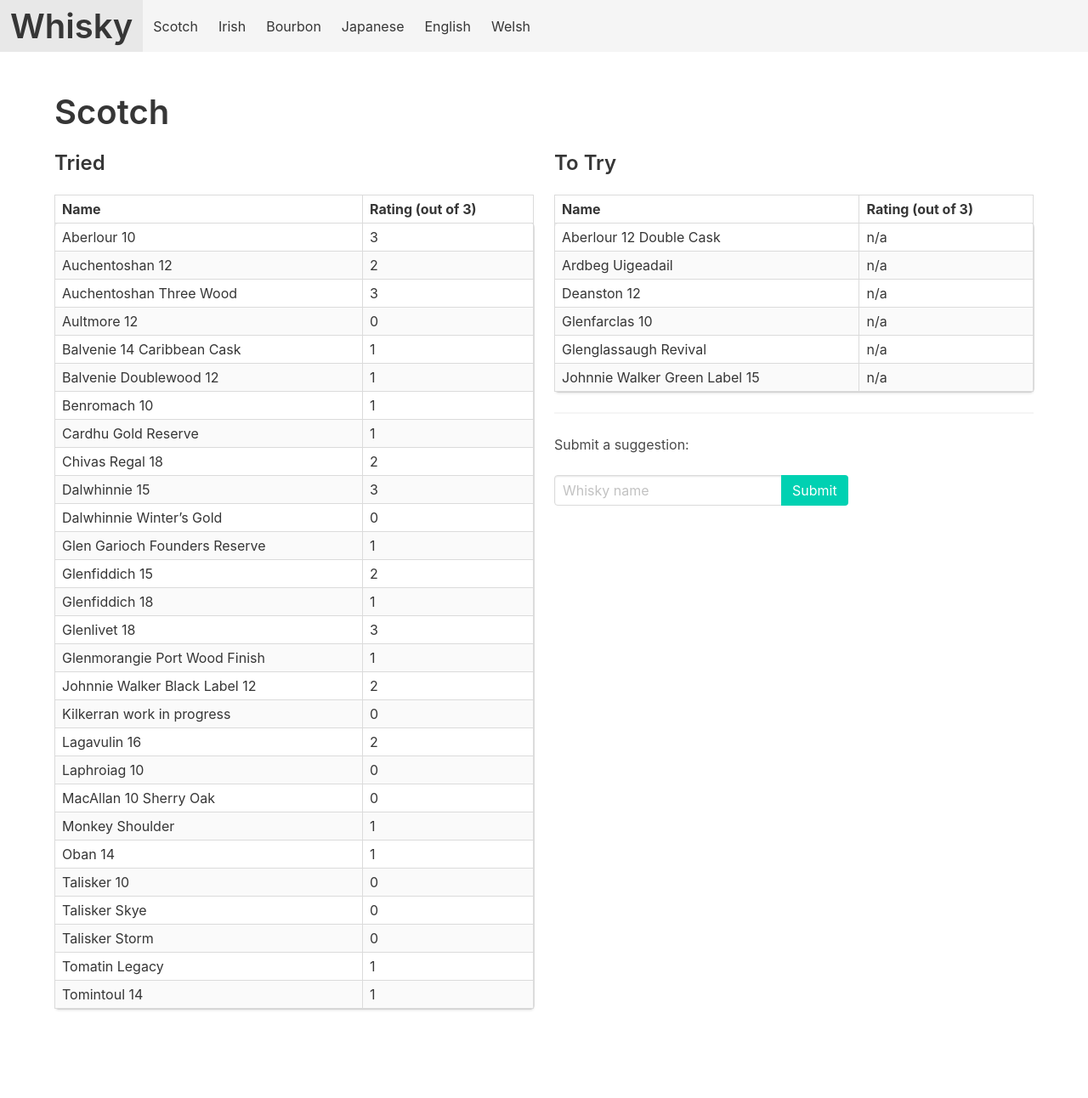
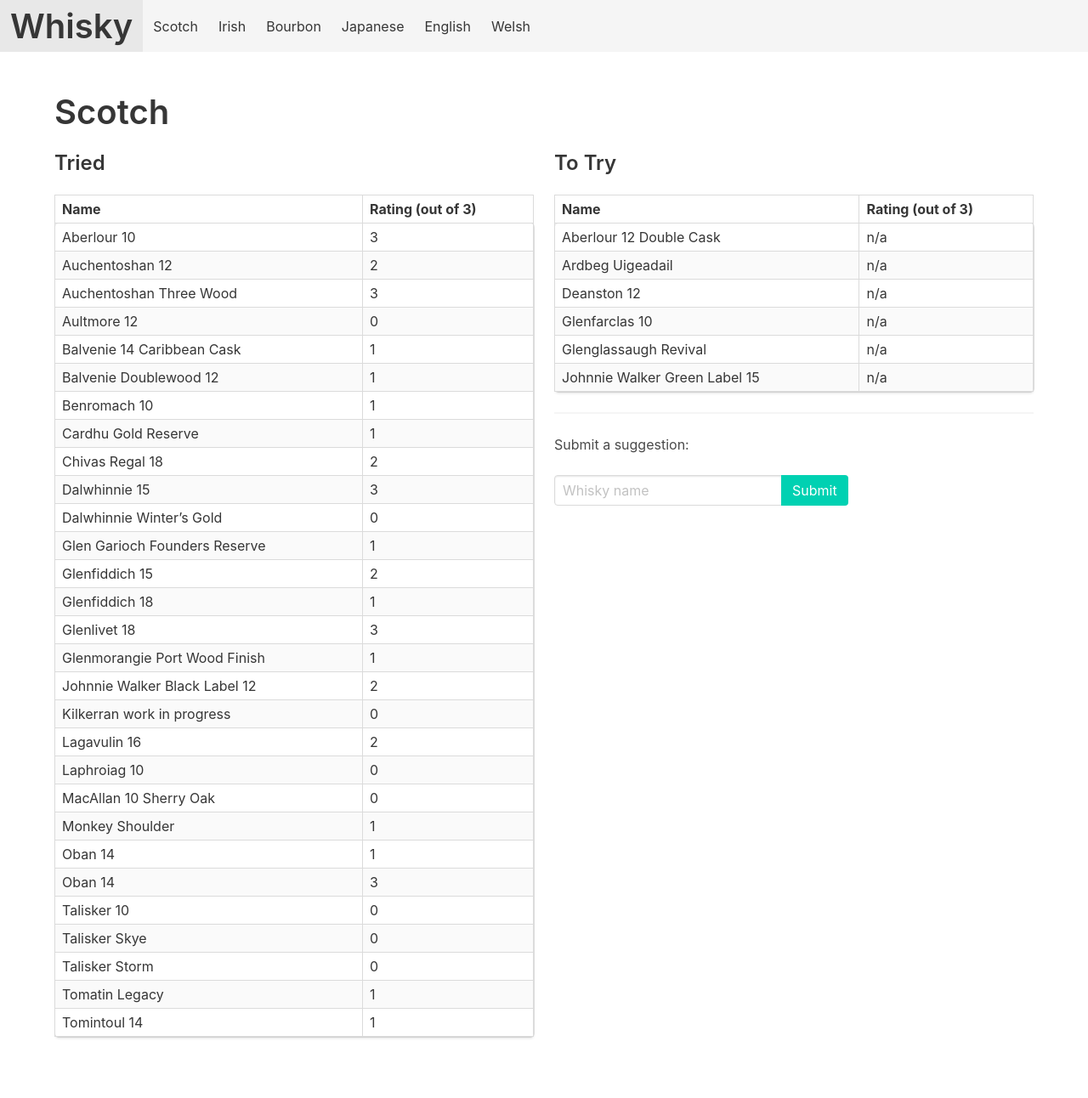
Before and after one commit to grega/whisky, a Jekyll site: the page built from scotch.html, in a window 1280 px wide. Shown: the whole page at 85% size. Built offline with Jekyll 4.4.1, drawn with Linux system fonts in a browser that asks for light colours; before the commit the page ends 1259 px from its top, so only the background shows below that.

Commit message:
Update tried.yml

```diff
--- a/_data/scotch/tried.yml
+++ b/_data/scotch/tried.yml
@@ -81,3 +81,6 @@
 
 - name: Monkey Shoulder
   rating: 1
+
+- name: Oban 14
+  rating: 3
```
